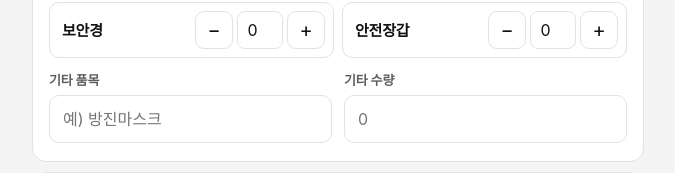
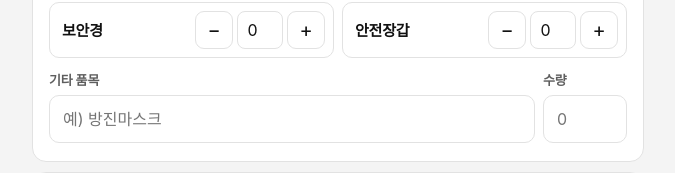
Before and after one commit to simmons-safety/management, a plain HTML site: page supply.html in a window 1280 px wide. Shown: the part 771-944 px from the top of the page, without its empty margins (302-977 px from the left). Drawn offline with nearby package versions, Linux system fonts and the light colour scheme; a web font is replaced by a local one.

Commit message:
Add files via upload

```diff
--- a/supply.html
+++ b/supply.html
@@ -90,6 +90,7 @@ window.SB_CONFIG = {
   .f{display:flex;flex-direction:column;gap:6px}
   .f > label{font-size:13px;font-weight:600;color:var(--ink2)}
 
+  .etc{display:grid;grid-template-columns:minmax(0,1fr) 84px;gap:8px;margin-top:12px}
   .ppe-list{display:grid;grid-template-columns:1fr 1fr;gap:8px}
   .pi{display:flex;align-items:center;justify-content:space-between;gap:8px;padding:8px 8px 8px 12px;border:1px solid var(--line);border-radius:10px}
   .pi.has{border-color:var(--ppe);background:var(--ppe-bg)}
@@ -179,9 +180,9 @@ window.SB_CONFIG = {
     <div class="card" id="ppeCard">
       <h2><span class="badge ppe">보호구</span>3. 지급 현황<span class="req">*</span> <small>받을 수량</small></h2>
       <div class="ppe-list" id="ppeList"></div>
-      <div class="two" style="margin-top:12px">
+      <div class="etc">
         <div class="f"><label for="spEtcN">기타 품목</label><input type="text" id="spEtcN" placeholder="예) 방진마스크"></div>
-        <div class="f"><label for="spEtcQ">기타 수량</label><input type="number" id="spEtcQ" min="0" inputmode="numeric" placeholder="0"></div>
+        <div class="f"><label for="spEtcQ">수량</label><input type="number" id="spEtcQ" min="0" inputmode="numeric" placeholder="0"></div>
       </div>
     </div>
 
@@ -304,6 +305,7 @@ window.SB_CONFIG = {
     });
     $('ppeCard').hidden = k !== '보호구';
     $('medCard').hidden = k !== '의약품';
+    $('spNote').placeholder = k === '보호구' ? '예) 교체 · 분실' : '';
     $('spNameLb').innerHTML = (k === '보호구' ? '수령인 (이름)' : '이름') + '<span class="req">*</span>';
     $('rules').innerHTML = RULES[k].map(function (s) { return '<li>' + esc(s) + '</li>'; }).join('');
     setAgree(false);
```
